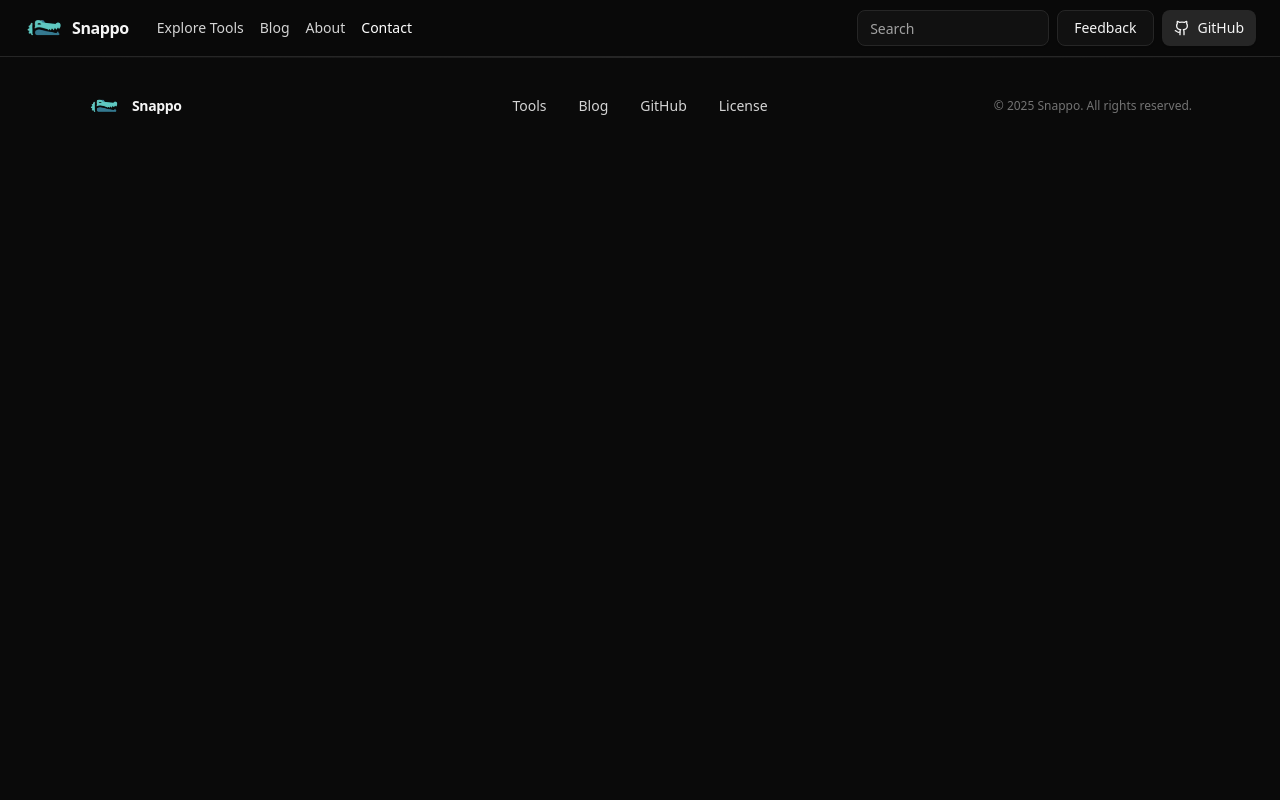
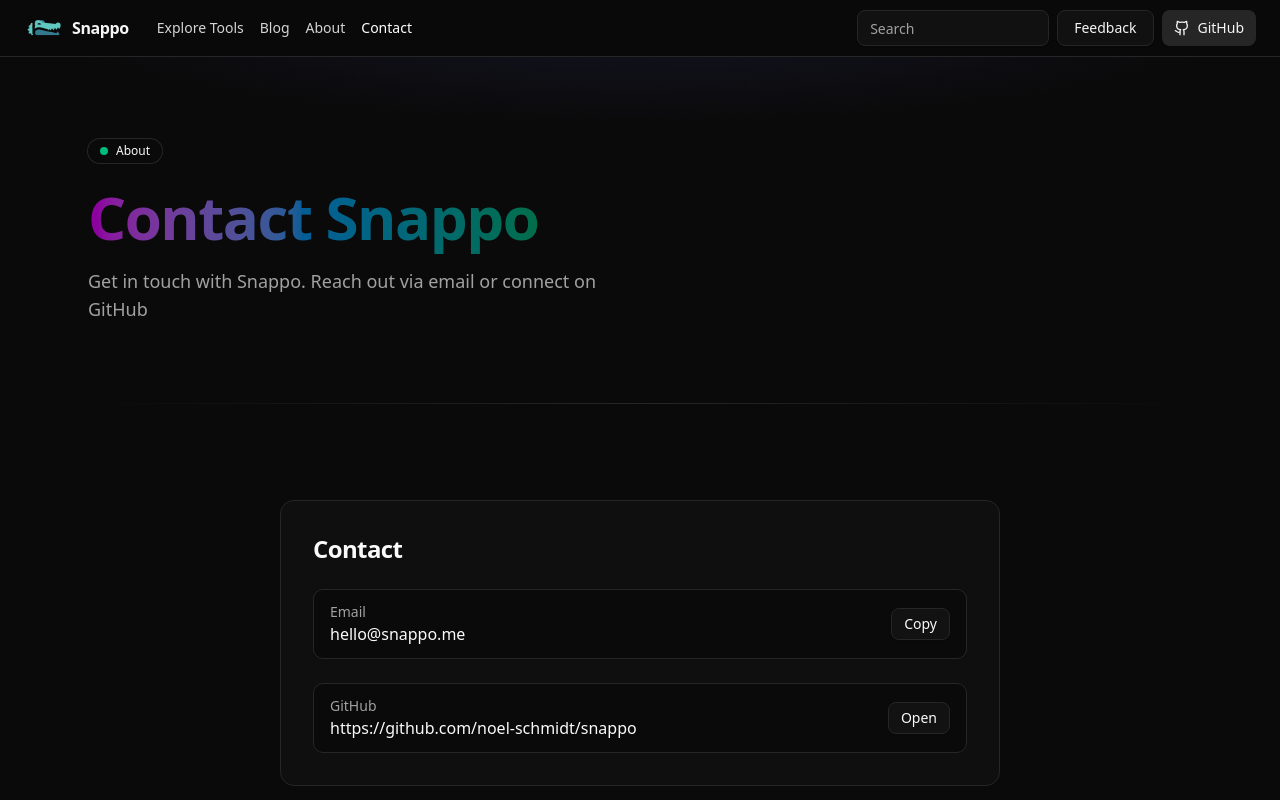
Before and after one commit to Noel-Schmidt/snappo, a Nuxt app in the folder apps/web/: page /contact in a window 1280 px wide. Shown: the top 800 px of the page. Built offline with nearby package versions, Linux system fonts and the light colour scheme.

Commit message:
feat: added contact page

```diff
--- /dev/null
+++ b/apps/web/app/pages/contact.vue
@@ -0,0 +1,74 @@
+<template>
+  <page-header
+      title="Contact Snappo"
+      subtitle="Get in touch with Snappo. Reach out via email or connect on GitHub"
+      badge="About"
+  />
+
+  <section class="bg-neutral-950 text-neutral-50 pt-24">
+    <div class="mx-auto max-w-3xl px-6">
+      <div class="rounded-xl border border-neutral-800 bg-neutral-900/40 p-8">
+        <h2 class="text-2xl font-bold tracking-tight mb-6">Contact</h2>
+        <div class="grid gap-6">
+          <div class="flex items-center justify-between rounded-lg border border-neutral-800 bg-neutral-950 px-4 py-3">
+            <div>
+              <p class="text-sm text-neutral-400">Email</p>
+              <p class="font-medium">hello@snappo.me</p>
+            </div>
+            <Button variant="outline" size="sm" @click="copyEmail">Copy</Button>
+          </div>
+          <div class="flex items-center justify-between rounded-lg border border-neutral-800 bg-neutral-950 px-4 py-3">
+            <div>
+              <p class="text-sm text-neutral-400">GitHub</p>
+              <a
+                  href="https://github.com/noel-schmidt/snappo"
+                  target="_blank"
+                  class="font-medium hover:underline"
+              >
+                https://github.com/noel-schmidt/snappo
+              </a>
+            </div>
+            <Button variant="outline" size="sm" as-child>
+              <a href="https://github.com/noel-schmidt/snappo" target="_blank">Open</a>
+            </Button>
+          </div>
+        </div>
+      </div>
+    </div>
+  </section>
+
+  <ContributionSection />
+</template>
+
+<script setup lang="ts">
+import PageHeader from "~/components/core/pageHeader.vue";
+import { Button } from '@/components/ui/button'
+import ContributionSection from "~/components/home/contributionSection.vue";
+
+function copyEmail() {
+  navigator.clipboard.writeText('hello@snappo.me').catch(() => {})
+}
+
+const title = 'Contact'
+const site = 'Snappo'
+const fullTitle = `${title} | ${site}`
+const url = 'https://snappo.dev/contact'
+const description =
+    'Get in touch with Snappo. Reach out via email or connect on GitHub — contact us today.'
+
+useSeoMeta({
+  title: fullTitle,
+  description,
+  ogTitle: fullTitle,
+  ogDescription: description,
+  ogUrl: url,
+  ogType: 'website',
+  twitterCard: 'summary_large_image',
+})
+
+defineOgImageComponent('Pergel', {
+  headline: 'About',
+  title: title,
+  description: description,
+})
+</script>
```
